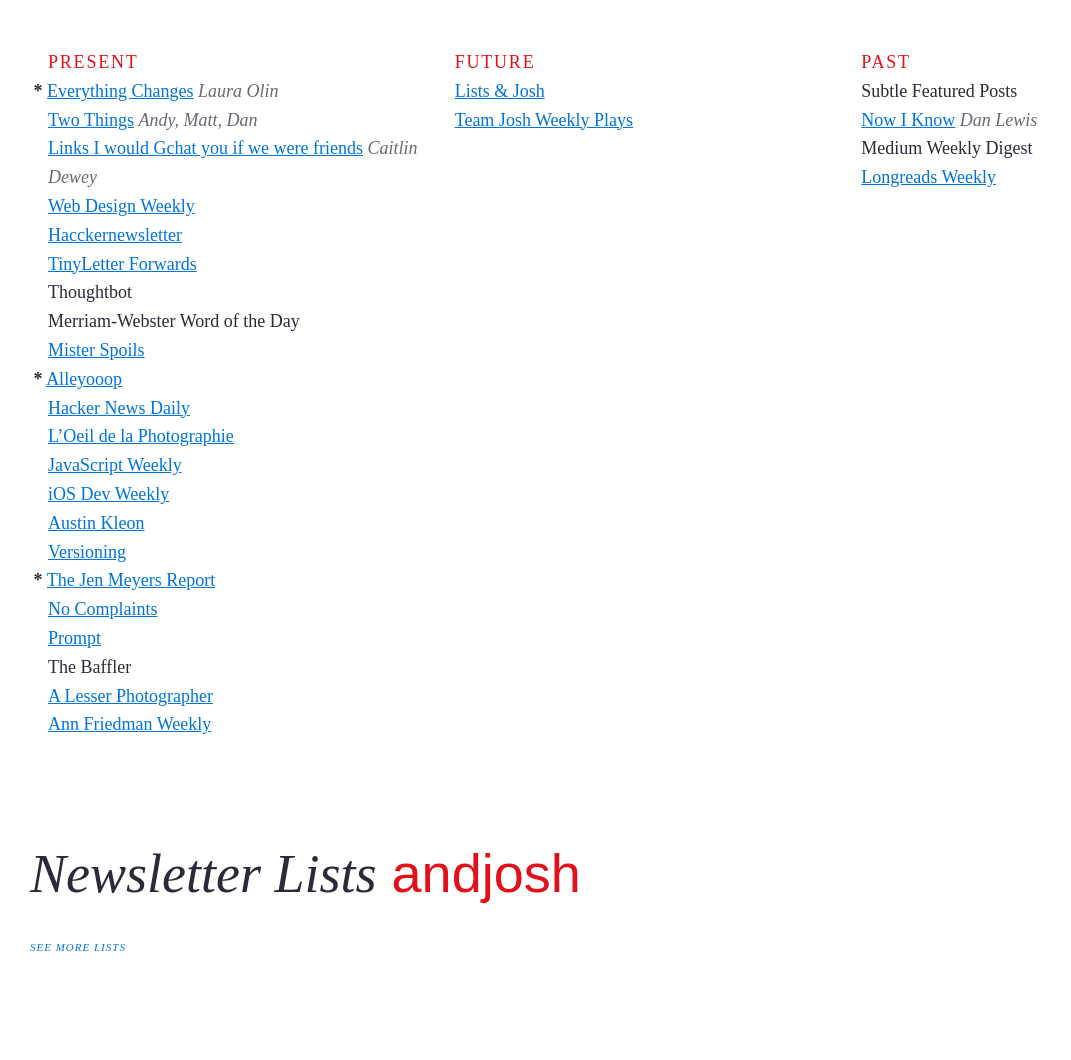
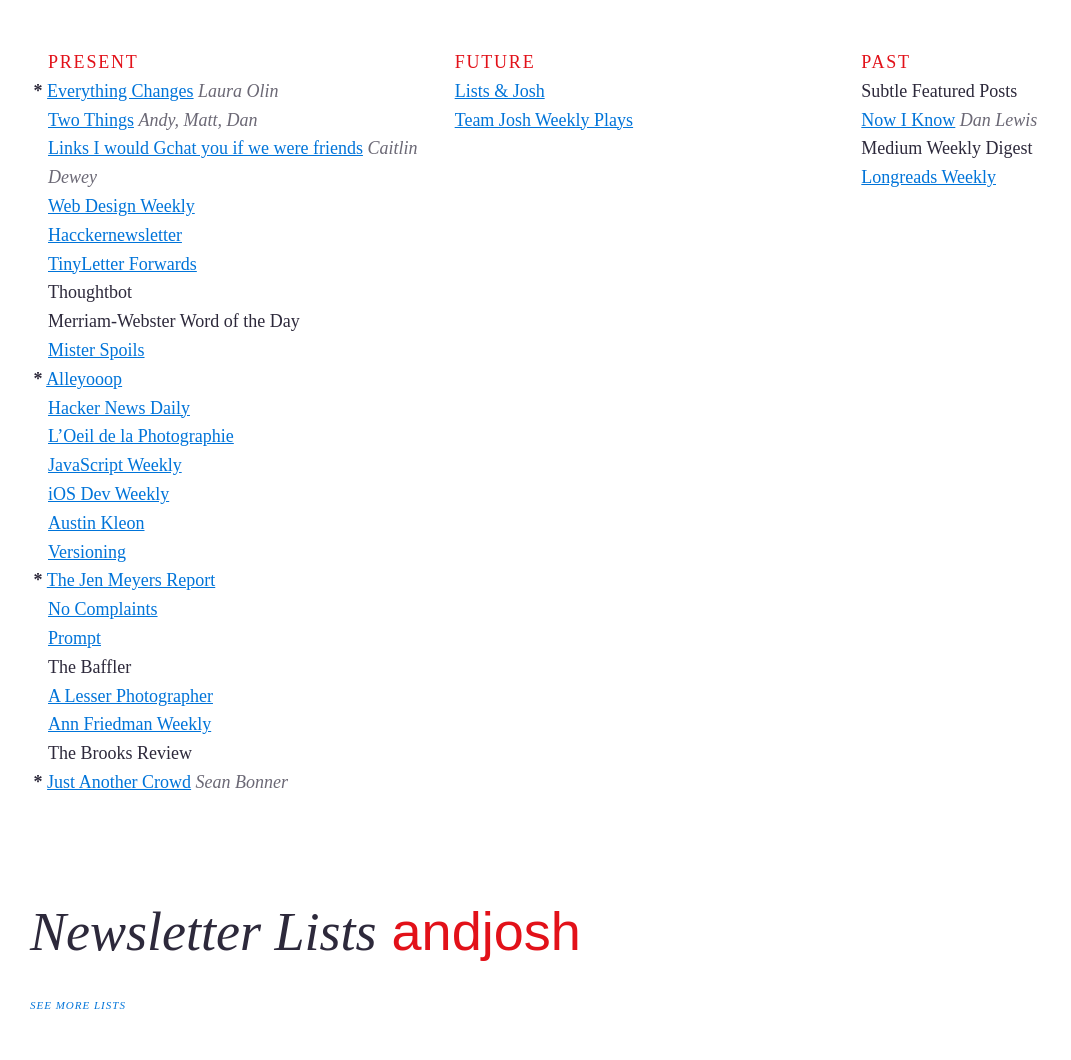
Before and after one commit to joshbeckman/andjosh.github.io, a Jekyll site: the page built from newsletter-lists.md, in a window 1280 px wide. Shown: the whole page, without its empty margins (0-1071 px from the left). Built offline with Jekyll 4.4.1, drawn with Linux system fonts in a browser that asks for light colours; Markdown is read by kramdown in place of the engine named in the settings; before the commit the page ends 1003 px from its top, so only the background shows below that.

Commit message:
found mmmmmmore newsletters

```diff
--- a/newsletter-lists.md
+++ b/newsletter-lists.md
@@ -26,6 +26,8 @@
 - The Baffler
 - [A Lesser Photographer](http://alesserphotographer.com)
 - [Ann Friedman Weekly](http://tinyletter.com/annfriedman)
+- The Brooks Review
+- __*__ [Just Another Crowd](http://tinyletter.com/seanbonner) _Sean Bonner_
 
 <!--two items:-->
 
```
